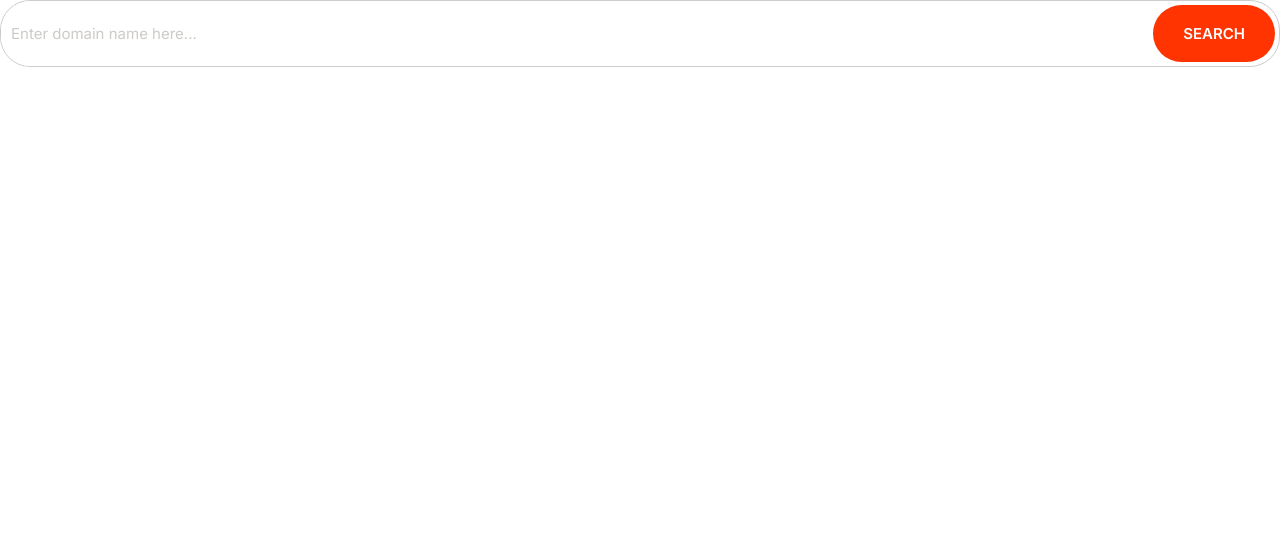
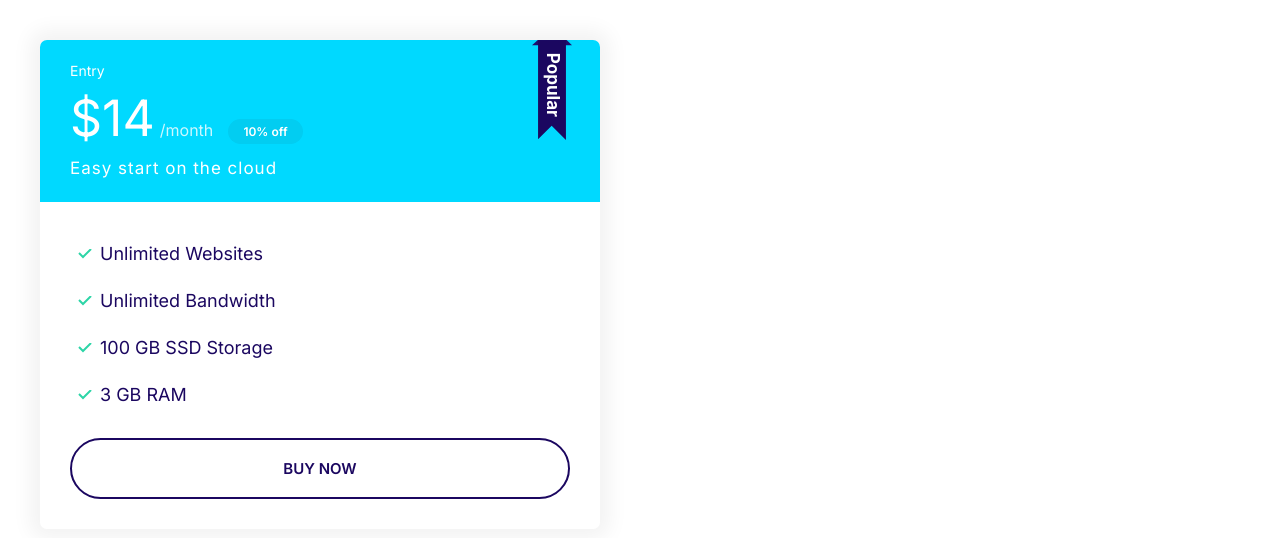
Before and after one commit to mohammeduzair333/mosfify_app, a plain HTML site: page index.html in a window 1280 px wide. Drawn offline with Linux system fonts and the light colour scheme.

Commit message:
Creation of Plan Component With Cards, Badges and Popular Tag

```diff
--- a/CSS/Style.css
+++ b/CSS/Style.css
@@ -108,6 +108,7 @@ a {
 
 .badge--small {
     font-size: 1.6rem;
+    padding: 0.5rem 1.5rem;
 }
 
 @media screen and (min-width: 600px) {
@@ -261,3 +262,86 @@ a {
         font-size: 1.5rem;
     }
 }
+
+/* Cards */
+.card {
+    border-radius: 7px;
+    box-shadow: 0 0 20px 10px #f3f3f3;
+    overflow: hidden;
+}
+
+.card__header,
+.card__body {
+    padding: 2rem 3rem;
+}
+
+.card--primary .card__header {
+    background: var(--color-primary);
+    color: white;
+}
+
+.card--secondary .card__header {
+    background: var(--color-secondary);
+    color: white;
+}
+
+.card--secondary .badge--secondary {
+    background: #02cdf1;
+}
+
+/* Plans */
+.plan__name {
+    color: #fff;
+    margin: 0;
+    font-weight: 500;
+    font-size: 2.4rem;
+}
+
+.plan__price {
+    font-size: 6rem;
+}
+
+.plan__billing-cycle {
+    font-size: 2.4rem;
+    font-weight: 300;
+    opacity: 0.8;
+    margin-right: 1rem;
+}
+.plan_description {
+    font-size: 2rem;
+    font-weight: 300;
+    letter-spacing: 1px;
+    display: block;
+}
+
+.plan .list__item {
+    margin-bottom: 2rem;
+}
+
+.plan--popular .card__header {
+    position: relative;
+}
+
+.plan--popular .card__header::before {
+    content: url(../images/popular.svg);
+    width: 40px;
+    display: inline-block;
+    position: absolute;
+    top: 0;
+    right: 5%;
+}
+
+@media screen and (min-width: 600px) {
+    .plan__name {
+        font-size: 1.4rem;
+    }
+    .plan__price {
+        font-size: 5rem;
+    }
+    .plan__billing-cycle {
+        font-size: 1.6rem;
+    }
+    .plan_description {
+        font-size: 1.7rem;
+    }
+}
--- a/index.html
+++ b/index.html
@@ -11,9 +11,27 @@
         <title>Talib</title>
     </head>
     <body>
-        <div class="input-group">
-            <input type="text" class="input" placeholder="Enter domain name here..." />
-            <button class="btn btn--accent">Search</button>
+        <div style="width: 50%; padding: 4rem">
+            <div class="plan plan--popular">
+                <div class="card card--secondary">
+                    <header class="card__header">
+                        <h3 class="plan__name">Entry</h3>
+                        <span class="plan__price">$14</span>
+                        <span class="plan__billing-cycle">/month</span>
+                        <span class="badge badge--secondary badge--small">10% off</span>
+                        <span class="plan_description">Easy start on the cloud</span>
+                    </header>
+                    <div class="card__body">
+                        <ul class="list list--tick">
+                            <li class="list__item">Unlimited Websites</li>
+                            <li class="list__item">Unlimited Bandwidth</li>
+                            <li class="list__item">100 GB SSD Storage</li>
+                            <li class="list__item">3 GB RAM</li>
+                        </ul>
+                        <button class="btn btn--outline btn--block">Buy Now</button>
+                    </div>
+                </div>
+            </div>
         </div>
     </body>
 </html>
```
Also changed, not shown: CSS/Components/PlanComponent.html (added, +22 -0 lines), images/popular.svg (added).
